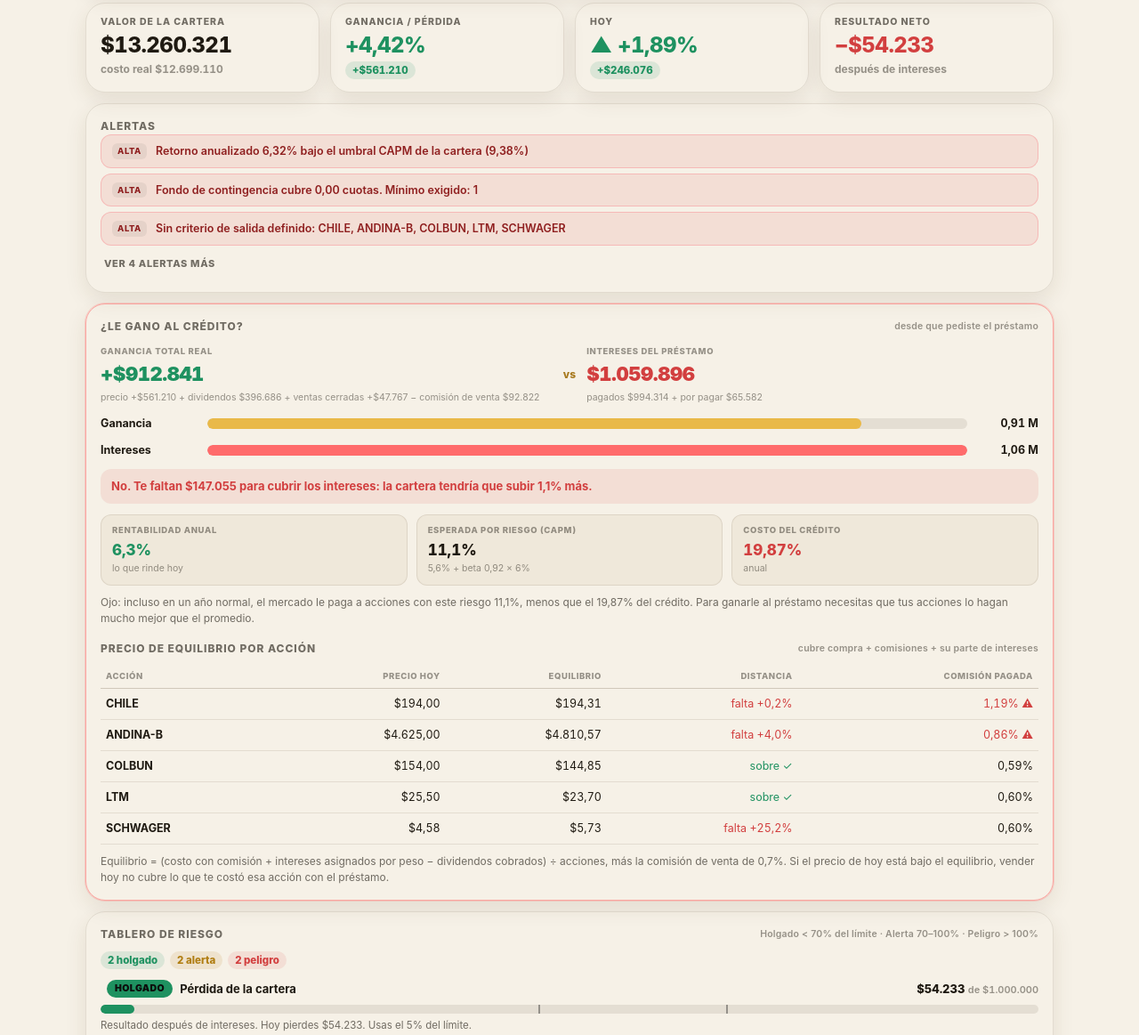
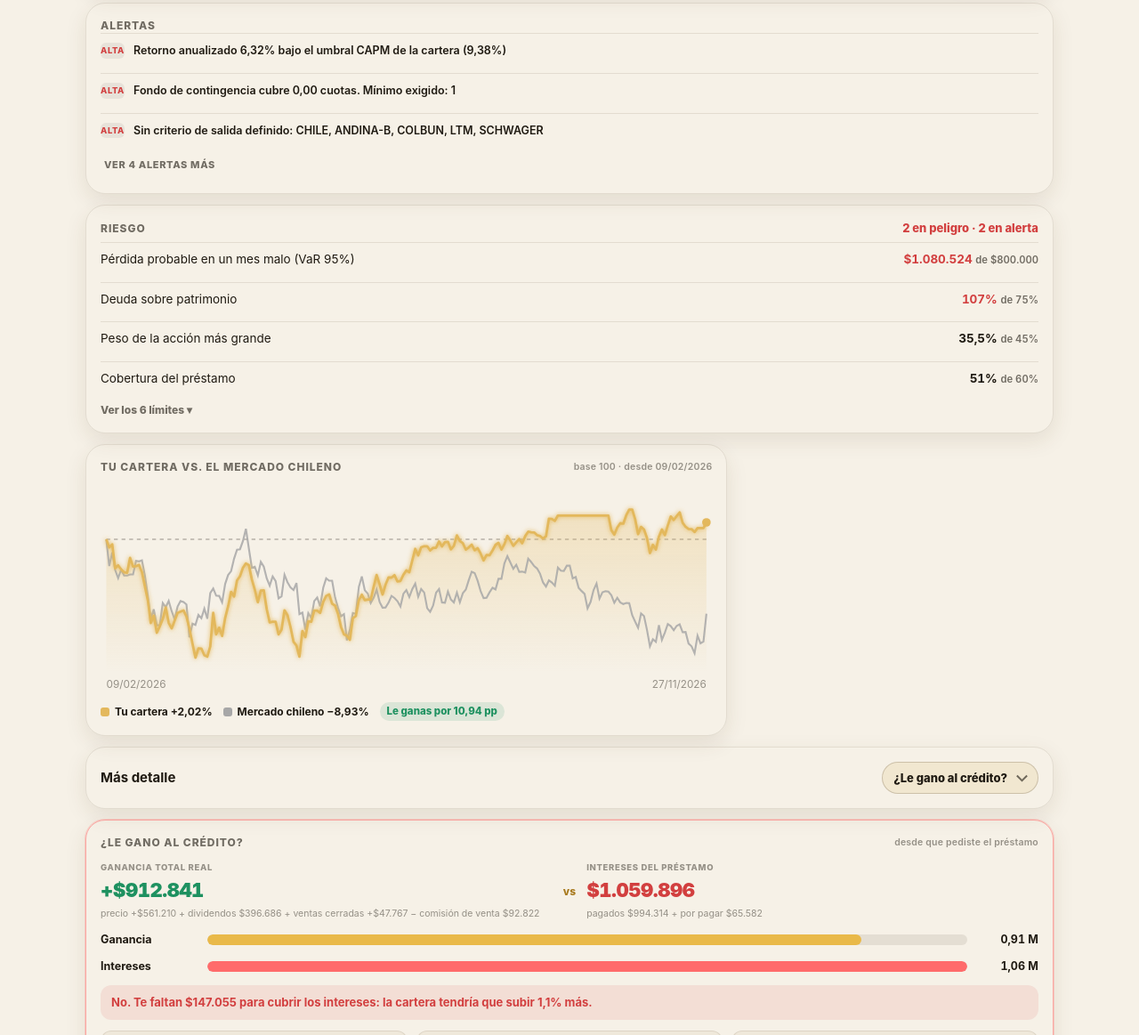
Before and after one commit to GSosa123/Portafolio-acciones, a plain HTML site: page index.html in a window 1280 px wide. Shown: the part 1384-2547 px from the top of the page at 89% size. Drawn offline with Linux system fonts and the light colour scheme.

Commit message:
Simplificar: Inicio con lo esencial y 'Más detalle' en menú; riesgo en una línea; empresas y crédito plegados
Co-Authored-By: Claude Opus 5.5 <noreply@anthropic.com>
Claude-Session: https://claude.ai/code/session_0197Gzs5s2m8PRkVssVNbebU

```diff
--- a/index.html
+++ b/index.html
@@ -193,6 +193,17 @@ svg[data-sc]{touch-action:pan-y;-webkit-user-select:none;user-select:none;-webki
 .sc-tip{position:absolute;top:-6px;transform:translate(-50%,-100%);pointer-events:none;display:none;white-space:nowrap;background:var(--panel2);border:1px solid var(--line2);border-radius:12px;padding:6px 10px;font-size:12px;font-weight:700;color:var(--mut);box-shadow:0 6px 20px rgba(0,0,0,.35);z-index:5}
 .sc-tip b{display:block;font-size:15px;font-weight:900;color:var(--tx)}
 .sc-tip i{display:inline-block;width:8px;height:8px;border-radius:50%;margin-right:5px;vertical-align:middle}
+.al.al-alta,.al.al-media,:root[data-tema="claro"] .al.al-alta,:root[data-tema="claro"] .al.al-media{background:transparent;color:var(--tx);border:0;border-top:1px solid var(--line);border-radius:0;padding:10px 0}
+.al-alta .al-n{background:transparent;color:var(--dn);padding:2px 0}.al-media .al-n{background:transparent;color:var(--acc);padding:2px 0}
+.emp-vig{margin-top:8px;font-size:13px;line-height:1.45;color:var(--tx);padding-left:10px;border-left:3px solid var(--acc)}
+.rk-h{display:flex;justify-content:space-between;align-items:baseline;gap:10px}
+.rk-r{font-size:13px;font-weight:800}
+.rk-f{display:flex;justify-content:space-between;gap:10px;padding:9px 0;border-top:1px solid var(--line);font-size:13.5px;margin-top:6px}
+.rk-f b{white-space:nowrap}.rk-f small,.lim-v small{color:var(--mut);font-weight:600}
+.rk-d summary{margin-top:8px;font-size:12px;font-weight:800;color:var(--mut);cursor:pointer;list-style:none}
+.rk-d summary::-webkit-details-marker{display:none}
+.lim-b i.rk-i{background:var(--gold)}.lim-b i.rk-i.ko{background:var(--dn)}
+.det-h{display:flex;justify-content:space-between;align-items:center;gap:10px;flex-wrap:wrap}.det-h>b{font-size:15px}
 .hz{padding:18px 18px 14px}
 .hz-top{display:flex;justify-content:space-between;align-items:center;gap:14px}
 .hz-top.a{justify-content:flex-start}
@@ -1485,18 +1496,22 @@ function limites(k, m) {
   return L;
 }
 function htmlLimites(k, m) {
+  /* Riesgo en una línea: lo que está en alerta o peligro arriba; el detalle de cada límite, plegado. */
   var L = limites(k, m), h = '', NOM = { ok: 'Holgado', md: 'Alerta', ko: 'Peligro', nd: 'Sin datos' };
-  var n = { ok: 0, md: 0, ko: 0 };
-  L.forEach(function (x) { if (n[x.s] != null) n[x.s]++; });
-  h += '<div class="w"><h3>Tablero de riesgo <small>Holgado &lt; 70% del límite · Alerta 70–100% · Peligro &gt; 100%</small></h3>' +
-    '<div class="lim-res"><span class="chip up">' + n.ok + ' holgado</span><span class="chip acc">' + n.md + ' alerta</span><span class="chip dn">' + n.ko + ' peligro</span></div>';
+  var malos = L.filter(function (x) { return x.s === 'ko'; }), alerta = L.filter(function (x) { return x.s === 'md'; });
+  var res = malos.length ? malos.length + ' en peligro' + (alerta.length ? ' · ' + alerta.length + ' en alerta' : '') : alerta.length ? alerta.length + ' en alerta' : 'Todo dentro de tus límites';
+  h += '<div class="w rk"><div class="rk-h"><h3 style="margin:0">Riesgo</h3><span class="rk-r ' + (malos.length ? 'dn' : alerta.length ? 'acc' : 'up') + '">' + res + '</span></div>';
+  malos.concat(alerta).forEach(function (x) {
+    h += '<div class="rk-f"><span>' + esc(x.t) + '</span><b class="num ' + (x.s === 'ko' ? 'dn' : '') + '">' + esc(x.val) + ' <small>de ' + esc(x.lim) + '</small></b></div>';
+  });
+  h += '<details class="rk-d"><summary>Ver los ' + L.length + ' límites ▾</summary>';
   L.forEach(function (x) {
     var w = x.uso == null ? 0 : Math.min(x.uso, 1.5) / 1.5 * 100;
-    h += '<div class="lim"><div class="lim-h"><span class="tag ' + x.s + '">' + NOM[x.s] + '</span><b>' + esc(x.t) + '</b><span class="num lim-v">' + esc(x.val) + ' <small>de ' + esc(x.lim) + '</small></span></div>' +
-      '<div class="lim-b"><i class="' + x.s + '" style="width:' + w.toFixed(1) + '%"></i><em style="left:46.67%"></em><em style="left:66.67%"></em></div>' +
-      '<div class="lim-e">' + esc(x.e) + (x.uso != null ? ' Usas el ' + fmtPct(x.uso * 100, 0) + ' del límite.' : '') + '</div></div>';
+    h += '<div class="lim"><div class="lim-h"><b>' + esc(x.t) + '</b><span class="num lim-v ' + (x.s === 'ko' ? 'dn' : '') + '">' + esc(x.val) + ' <small>de ' + esc(x.lim) + '</small></span></div>' +
+      '<div class="lim-b"><i class="rk-i' + (x.s === 'ko' ? ' ko' : '') + '" style="width:' + w.toFixed(1) + '%"></i><em style="left:66.67%"></em></div>' +
+      '<div class="lim-e">' + NOM[x.s] + '. ' + esc(x.e) + (x.uso != null ? ' Usas el ' + fmtPct(x.uso * 100, 0) + ' del límite.' : '') + '</div></div>';
   });
-  h += '<p class="expl">Los límites se cambian en Ajustes. Las marcas de la barra son el 70% y el 100% del límite.</p></div>';
+  h += '<p class="expl">La marca es el 100% del límite. Los límites se cambian en Ajustes.</p></details></div>';
   return h;
 }
 
@@ -1892,7 +1907,7 @@ function htmlValor(D, precio, beta, tk) {
     h += '<div class="val-v ' + R.ver + '"><div><div class="k">Precio hoy</div><b class="num">' + fmtP(precio) + '</b></div><div><div class="k">Valor justo estimado</div><b class="num">' + fmtP(R.justo) + '</b></div>' +
       '<div><span class="tag ' + R.ver + '">' + NV[R.ver] + '</span><div class="num" style="font-size:12px;margin-top:4px">' + (R.margen >= 0 ? 'Margen de seguridad +' : 'Sobreprecio ') + fmtPct(Math.abs(R.margen), 1) + '</div></div></div>';
   }
-  h += '<div class="chk">';
+  h += '<details class="tech" style="margin-top:8px"><summary>Ver múltiplos y cómo se calculó ▾</summary><div class="chk">';
   R.mult.forEach(function (m) {
     var s = m.ref ? (m.v <= m.ref * 0.9 ? 'ok' : m.v <= m.ref * 1.1 ? 'md' : 'ko') : 'nd';
     h += '<div class="chk-r"><div class="ic ' + s + '">' + (s === 'ok' ? '✓' : s === 'md' ? '=' : s === 'ko' ? '↑' : '–') + '</div><div class="tx">' + m.k + '<span>' + m.txt + (m.ref ? ' Sector: ' + fmtDec(m.ref, 1) + 'x.' : '') + '</span></div><div class="vv num">' + fmtDec(m.v, 1) + 'x</div></div>';
@@ -1900,7 +1915,7 @@ function htmlValor(D, precio, beta, tk) {
   if (R.dy !== undefined) h += '<div class="chk-r"><div class="ic ' + (R.dy >= num(S.cfg.tpm) ? 'ok' : 'md') + '">%</div><div class="tx">Rentabilidad por dividendo<span>Dividendo de 12 meses ($' + fmtDec(D.dps, 2) + ') sobre el precio. Verde si supera la TPM (' + fmtPct(num(S.cfg.tpm), 2) + ').</span></div><div class="vv num">' + fmtPct(R.dy, 1) + '</div></div>';
   h += '</div>';
   if (R.met.length) {
-    h += '<details class="tech" style="margin-top:8px"><summary>Cómo se calculó el valor justo ▾</summary><div style="padding:8px 2px">';
+    h += '<div style="padding:8px 2px">';
     R.met.forEach(function (m) { h += '<p class="expl" style="margin-top:6px"><b>' + m.k + ': ' + fmtP(m.v) + '.</b> ' + m.txt + '</p>'; });
     h += '<p class="expl" style="margin-top:6px">Valor justo = promedio de los métodos.' + (D.tipo === 'banco' ? ' Costo de capital (Ke, CAPM) = ' + fmtPct(S.cfg.rf, 1) + ' + β ' + fmtDec(beta || 1, 2) + ' × ' + fmtPct(S.cfg.erp, 1) + ' = ' + fmtPct(R.ke * 100, 1) + '. Crecimiento de largo plazo g = ' + fmtPct(R.g * 100, 1) + ' (nominal, cerca de la inflación).' : ' Los múltiplos objetivo son los típicos de empresas comparables del sector (ver Referencia).') + '</p>' +
       '<p class="expl" style="margin-top:6px">Regla: Barata si el valor justo supera el precio en 15% o más (margen de seguridad); Cara si está 10% o más bajo el precio; entre medio, Precio justo.</p>';
@@ -1908,7 +1923,7 @@ function htmlValor(D, precio, beta, tk) {
     if (D.notas) h += '<p class="expl" style="margin-top:6px"><b>Ojo:</b> ' + esc(D.notas) + '</p>';
     h += '<p class="expl" style="margin-top:6px;font-size:11px">Cifras ' + esc(D.fecha || '') + (D.fuentes ? '. Fuentes: ' + D.fuentes.map(function (f) { return '<a href="' + esc(f[1]) + '" target="_blank" rel="noopener">' + esc(f[0]) + '</a>'; }).join(' · ') : '') + '. No es recomendación de inversión.</p></div></details>';
   }
-  return h + '</div>';
+  return h + '</details></div>';
 }
 
 /* ---------- En estudio: cualquier empresa, con su EEFF ---------- */
@@ -2033,12 +2048,13 @@ function renderEmpresas(k) {
     var w = k.valor ? CALC.valorMercado(p) / k.valor * 100 : 0;
     h += '<div class="w s6 emp" id="emp-' + esc(p.ticker) + '" style="--tc:' + tc + '"><div class="emp-hd"><span class="emp-tk">' + esc(p.ticker) + '</span><b>' + esc(p.nombre || p.ticker) + '</b>' + tagVer(veredictoTk(p.ticker, num(p.precio), num(p.beta) || 1)) + '<small>pesa ' + fmtPct(w, 1) + '</small></div>' +
       '<div class="emp-r"><span class="tag ' + est + '">' + (est === 'ok' ? 'Sólida' : est === 'md' ? 'Con puntos a vigilar' : 'Débil') + '</span><span class="mut" style="font-size:11.5px">' + esc(f.periodo) + '</span></div>' +
-      '<p class="expl" style="margin-top:6px">' + esc(f.tipo) + '</p>' + htmlValor(VAL[p.ticker], num(p.precio), num(p.beta) || 1, p.ticker) + htmlEeff(p.ticker) + '<div class="lbl" style="margin-top:14px">Datos públicos de prensa</div><div class="chk">';
+      '<p class="expl" style="margin-top:6px">' + esc(f.tipo) + '</p><div class="emp-vig">Vigilar: ' + esc(f.vigilar) + '</div>' + htmlValor(VAL[p.ticker], num(p.precio), num(p.beta) || 1, p.ticker) +
+      '<details class="tech" style="margin-top:4px"><summary>Ver ratios del último reporte (' + f.ratios.length + ') ▾</summary>' + htmlEeff(p.ticker) + '<div class="lbl" style="margin-top:14px">Datos públicos de prensa</div><div class="chk">';
     f.ratios.forEach(function (r) {
       h += '<div class="chk-r"><div class="ic ' + r.s + '" title="' + NOM[r.s] + '">' + (r.s === 'ok' ? '✓' : r.s === 'md' ? '!' : r.s === 'ko' ? '✕' : '–') + '</div><div class="tx">' + esc(r.k) + '<span>' + esc(r.r) + '</span></div><div class="vv num">' + esc(r.v) + '</div></div>';
     });
-    h += '</div><div class="banda md" style="margin-top:10px">Vigilar: ' + esc(f.vigilar) + '</div><p class="expl" style="font-size:11px">Fuentes: ' +
-      f.fuentes.map(function (s) { return '<a href="' + esc(s[1]) + '" target="_blank" rel="noopener">' + esc(s[0]) + '</a>'; }).join(' · ') + '</p></div>';
+    h += '</div><p class="expl" style="font-size:11px">Fuentes: ' +
+      f.fuentes.map(function (s) { return '<a href="' + esc(s[1]) + '" target="_blank" rel="noopener">' + esc(s[0]) + '</a>'; }).join(' · ') + '</p></details></div>';
   }
   h += '</div>';
   document.getElementById('empresas').innerHTML = h;
@@ -2110,6 +2126,9 @@ function renderDash(k) {
     ko: ['Vas mal', 'Hoy la cartera no está pagando su costo. Revisa los puntos en rojo.']
   };
   var malos = sem.lista.filter(function (x) { return x.s === 'ko'; }).map(function (x) { return x.t.charAt(0).toLowerCase() + x.t.slice(1); });
+  var D = {}, marca = 0;
+  function ini() { marca = h.length; }
+  function cortar(id) { D[id] = h.slice(marca); h = h.slice(0, marca); }
   h += '<div class="dash">';
   // Héroe
   h += htmlHero(sem, HC, VER);
@@ -2123,29 +2142,34 @@ function renderDash(k) {
   }
   var vdPct = vdBase ? vd / vdBase * 100 : 0;
   function kpi(t, val, sub, cls) { return '<div class="w kpi s3"><div class="lbl">' + t + '</div><div class="v num">' + val + '</div><div class="s num">' + sub + '</div></div>'; }
+  ini();
   h += kpi('Valor de la cartera', cuenta(k.valor, 'clp'), '<span class="mut">costo real ' + clp(k.costo) + '</span>');
   h += kpi('Ganancia / pérdida', '<span class="' + (k.gp >= 0 ? 'up' : 'dn') + '">' + cuenta(k.gpPct, 'pp') + '</span>', '<span class="chip ' + (k.gp >= 0 ? 'up' : 'dn') + '">' + clpS(k.gp) + '</span>');
   h += kpi('Hoy', vdBase ? '<span class="' + (vd >= 0 ? 'up' : 'dn') + '">' + (vd >= 0 ? '▲ ' : '▼ ') + cuenta(vdPct, 'pp') + '</span>' : '<span class="mut">—</span>',
     vdBase ? '<span class="chip ' + (vd >= 0 ? 'up' : 'dn') + '">' + clpS(vd) + '</span>' : '<span class="mut">sin datos del día</span>');
   h += kpi('Resultado neto', '<span class="' + (k.neto >= 0 ? 'up' : 'dn') + '">' + cuenta(k.neto, 'clpS') + '</span>', '<span class="mut">después de intereses</span>');
+  cortar('kpis');
   if (ALERTAS_H) h += '<div class="w"><h3>Alertas</h3><div id="alertasP">' + ALERTAS_H + '</div></div>';
-  h += htmlGanoCredito(k);
+  ini(); h += htmlGanoCredito(k); cortar('credito');
   h += htmlLimites(k, m);
   // Cartera vs IPSA
   if (m) {
     h += '<div class="w s8"><h3>Tu cartera vs. el mercado chileno <small>base 100 · desde ' + fFecha(m.fechas[0]) + '</small></h3>' + svgLinea(m) +
       '<div class="leg"><span><i style="background:' + '#e3b85c' + '"></i>Tu cartera ' + pp(m.retTot) + '</span><span><i style="background:#a7a7a7"></i>Mercado chileno ' + pp(m.retI) + '</span>' +
       '<span class="chip ' + (m.alfa >= 0 ? 'up' : 'dn') + '">' + (m.alfa >= 0 ? 'Le ganas por ' : 'Pierdes por ') + fmtDec(Math.abs(m.alfa), 2) + ' pp</span></div></div>';
-    h += '<div class="w s4"><h3>Riesgo</h3><div class="minis">' +
+    ini();
+    h += '<div class="w s4"><h3>Riesgo de mercado</h3><div class="minis">' +
       '<div><div class="k">Sharpe</div><div class="v num ' + (m.sharpe >= 0.5 ? 'up' : m.sharpe >= 0 ? 'acc' : 'dn') + '">' + cuenta(m.sharpe, 'dec') + '</div><div class="n">mercado ' + fmtDec(m.sharpeI, 2) + '</div></div>' +
       '<div><div class="k">Volatilidad</div><div class="v num">' + cuenta(m.vol, 'pct1') + '</div><div class="n">anual · mercado ' + fmtPct(m.volI, 1) + '</div></div>' +
       '<div><div class="k">Caída máxima</div><div class="v num ' + (m.mdd < 0 ? 'dn' : 'up') + '">' + cuenta(m.mdd, 'pct1') + '</div><div class="n">hoy ' + fmtPct(m.ddHoy, 1) + ' del máximo</div></div>' +
       '<div><div class="k">Beta real</div><div class="v num">' + cuenta(m.beta, 'dec') + '</div><div class="n">vs mercado · supuesta ' + fmtDec(k.beta, 2) + '</div></div>' +
       '</div></div>';
+    cortar('riesgo');
   } else {
     h += '<div class="w"><h3>Tu cartera vs. el mercado chileno</h3><p class="expl">Faltan los precios históricos. Se cargan solos al actualizar precios (pestaña Papeles → "Actualizar precios ahora").</p></div>';
   }
   // Rentabilidad vs costos
+  ini();
   var barras = [
     { t: 'Tu rentabilidad', v: k.anualizado, c: 'linear-gradient(90deg,#9c7330,#f3d48a)' },
     { t: 'Exigida CAPM', v: k.keCartera, c: '#e8cf93' },
@@ -2162,7 +2186,9 @@ function renderDash(k) {
     ? 'Tu rentabilidad supera el costo del crédito por ' + fmtDec(k.gap, 2) + ' puntos: el préstamo te está ayudando.'
     : 'El crédito cuesta ' + fmtDec(Math.abs(k.gap), 2) + ' puntos más de lo que rinde la cartera. Cada peso prestado hoy resta.') + '</p></div>';
   var items = S.posiciones.map(function (p, ix) { return { t: p.ticker, v: CALC.valorMercado(p), c: colorTk(p.ticker), g: CALC.costoReal(p) ? (CALC.valorMercado(p) / CALC.costoReal(p) - 1) * 100 : 0 }; });
+  cortar('costos');
   // G/P por acción
+  ini();
   var maxG = Math.max.apply(null, items.map(function (x) { return Math.abs(x.g); }).concat([1]));
   h += '<div class="w s6"><h3>Ganancia o pérdida por acción <small>sobre costo real</small></h3><div class="hb">';
   items.forEach(function (it, ix) {
@@ -2170,7 +2196,9 @@ function renderDash(k) {
     h += '<div class="hb-r"><span><b class="tkn">' + dotTk(it.t) + esc(it.t) + '</b></span><div class="t"><span class="mid" style="left:50%"></span><i class="' + (it.g < 0 ? 'neg' : '') + '" style="' + (it.g >= 0 ? 'left:50%' : 'right:50%') + ';width:' + w.toFixed(1) + '%;background:' + (it.g >= 0 ? '#5fd39a' : '#ff6b6b') + ';animation-delay:' + (ix * 0.08) + 's"></i></div><b class="num ' + (it.g >= 0 ? 'up' : 'dn') + '">' + pp(it.g, 1) + '</b></div>';
   });
   h += '</div></div>';
+  cortar('gp');
   // Composición
+  ini();
   h += '<div class="w s6"><h3>Composición <small>peso en la cartera</small></h3><div class="ring comp" style="margin-top:8px">' +
     svgDonut(items, k.valor, '$' + fmtDec(k.valor / 1e6, 1) + ' M', S.posiciones.length + ' acciones') +
     '<div style="flex:1;min-width:0">';
@@ -2179,7 +2207,9 @@ function renderDash(k) {
       '<span class="num"><b>' + fmtPct(k.valor ? it.v / k.valor * 100 : 0, 1) + '</b> <span class="' + (it.g >= 0 ? 'up' : 'dn') + '" style="font-weight:700;margin-left:6px">' + pp(it.g, 1) + '</span></span></div>';
   });
   h += '</div></div>' + (k.maxConc > cfg.topeConc ? '<p class="expl acc">' + k.maxTk + ' pesa ' + fmtPct(k.maxConc, 1) + ', sobre tu tope de ' + fmtPct(cfg.topeConc, 0) + '.</p>' : '') + '</div>';
+  cortar('comp');
   // Préstamo
+  ini();
   var pag = num(cr.pagadas), tot = num(cr.cuotas) || 1;
   h += '<div class="w s6"><h3>Préstamo <small>vence ' + fFecha(cr.vencimiento) + '</small></h3><div class="ring" style="margin-top:8px">' +
     svgAnillo(pag / tot, 'url(#gg)', pag + '/' + tot, 'cuotas') +
@@ -2192,14 +2222,18 @@ function renderDash(k) {
     '<div class="gauge-l"><span>0%</span><span>límite ' + fmtPct(cfg.dpMax, 0) + '</span></div></div>' +
     '<div class="minis"><div><div class="k">Colchón de cuotas</div><div class="v num ' + (k.cuotasCub >= 1 ? 'up' : 'dn') + '">' + fmtDec(k.cuotasCub, 1) + '</div><div class="n">de ' + cr.fondoCuotas + ' objetivo</div></div>' +
     '<div><div class="k">Falta pagar</div><div class="v num">' + clp((tot - pag) * k.cuota) + '</div><div class="n">' + (tot - pag) + ' cuotas</div></div></div></div>';
-  h += htmlDividendos();
+  cortar('prestamo');
+  ini(); h += htmlDividendos(); cortar('divs');
   // Semáforo detalle
+  ini();
   h += '<div class="w"><h3>Indicadores <small>verde bien · amarillo atención · rojo mal</small></h3><div class="chk chk2">';
   sem.lista.forEach(function (x) {
     h += '<div class="chk-r"><div class="ic ' + x.s + '">' + (x.s === 'ok' ? '✓' : x.s === 'md' ? '!' : '✕') + '</div><div class="tx">' + esc(x.t) + '<span>' + esc(x.e) + '</span></div><div class="vv num" style="color:' + HC[x.s] + '">' + esc(x.v) + '</div></div>';
   });
   h += '</div></div>';
+  cortar('ind');
   // Retornos formales
+  ini();
   h += '<div class="w"><h3>Rentabilidad en detalle</h3><div class="minis" style="grid-template-columns:repeat(auto-fit,minmax(150px,1fr))">' +
     '<div><div class="k">Anualizada</div><div class="v num">' + fmtPct(k.anualizado) + '</div><div class="n">nominal sobre costo real</div></div>' +
     '<div><div class="k">Real (sin inflación)</div><div class="v num">' + fmtPct(k.real) + '</div><div class="n">Fisher, inflación ' + fmtPct(cfg.inflacion, 1) + '</div></div>' +
@@ -2215,6 +2249,13 @@ function renderDash(k) {
       '<div><div class="k">VaR 95% · 1 mes</div><div class="v num dn">' + clp(m.varM * k.valor / 100) + '</div><div class="n">' + fmtPct(m.varM, 1) + ' · CVaR ' + clp(m.cvarM * k.valor / 100) + '</div></div>' : '') +
     (m ? '<div><div class="k">TWR anualizado</div><div class="v num">' + fmtPct(m.retAn) + '</div><div class="n">serie diaria · ' + m.dias + ' ruedas</div></div>' : '') +
     '</div><p class="expl" style="font-size:11px">Mercado chileno = índice MSCI Chile (ETF ECH) en pesos; Yahoo no publica la historia del IPSA. Sharpe, volatilidad, caída máxima y beta real se calculan con cierres diarios y las acciones actuales desde la fecha de compra de cada papel. Tasa libre de riesgo ' + fmtPct(cfg.rf) + '.</p></div>';
+  cortar('rent');
+  var OPC = [['credito', '¿Le gano al crédito?'], ['riesgo', 'Riesgo de mercado'], ['costos', '¿Rinde más de lo que cuesta?'], ['gp', 'Ganancia por acción'],
+    ['comp', 'Composición'], ['prestamo', 'Préstamo'], ['divs', 'Dividendos cobrados'], ['ind', 'Todos los indicadores'], ['rent', 'Rentabilidad en detalle']].filter(function (o) { return D[o[0]]; });
+  var ver = D[S.dashVer] ? S.dashVer : OPC[0][0];
+  h += '<div class="w det-h"><b>Más detalle</b><div class="tk-dd"><span>' + OPC.filter(function (o) { return o[0] === ver; })[0][1] + '</span><select data-dashver aria-label="Más detalle">' +
+    OPC.map(function (o) { return '<option value="' + o[0] + '"' + (o[0] === ver ? ' selected' : '') + '>' + o[1] + '</option>'; }).join('') + '</select></div></div>';
+  h += D[ver];
   h += '</div>';
   var el = document.getElementById('dash');
   el.innerHTML = h;
@@ -2444,7 +2485,7 @@ function renderCredito(k) {
     '<p class="legal">Mínimo por cláusula del pagaré: ' + fmtPct(num(cr.prepagoMinPct), 0) + ' del saldo = ' + clp(minimo) +
     '. La Ley 18.010 Art. 10 solo hace irrenunciable el prepago sobre el 20% del saldo, así que bajo eso manda la cláusula. Confirma con el banco antes de comprometer el monto.</p></div>';
 
-  h += '<div class="sec gris"><div class="lbl">Parámetros del crédito</div><div class="fr">' +
+  h += '<details class="sec gris tech" data-crpar' + (S.crParAb ? ' open' : '') + '><summary>Editar parámetros del crédito ▾</summary><div class="fr" style="margin-top:10px">' +
     inputK('Saldo insoluto', cr.saldo, 'cr.saldo') +
     inputK('Cuota mensual', cr.cuotaMensual, 'cr.cuotaMensual') +
     inputK('Cuotas totales', cr.cuotas, 'cr.cuotas') +
@@ -2453,7 +2494,7 @@ function renderCredito(k) {
     inputK('Capital amortizado', cr.capitalAmortizado, 'cr.capitalAmortizado') +
     inputK('Fondo contingencia', cr.fondo, 'cr.fondo') +
     inputK('Día de débito', cr.diaDebito, 'cr.diaDebito') +
-    '</div></div>';
+    '</div></details>';
   document.getElementById('credito').innerHTML = h;
 }
 
@@ -2653,7 +2694,9 @@ function itemNoticia(it) {
 }
 var NOTF = 'todo';
 var NOTF_OPC = [['todo', 'Todo'], ['cmf', 'Hechos CMF'], ['prensa', 'Prensa'], ['merc', 'Mercurio'], ['reco', 'Recomendaciones']];
+document.addEventListener('toggle', function (ev) { if (ev.target && ev.target.hasAttribute && ev.target.hasAttribute('data-crpar')) S.crParAb = ev.target.open; }, true);
 document.addEventListener('change', function (ev) {
+  if (ev.target && ev.target.hasAttribute && ev.target.hasAttribute('data-dashver')) { var yd = window.scrollY; S.dashVer = ev.target.value; render(); window.scrollTo(0, yd); return; }
   if (ev.target && ev.target.id === 'selTema') { ponerTema(ev.target.value); return; }
   if (ev.target && ev.target.hasAttribute && ev.target.hasAttribute('data-miper')) { var y0 = window.scrollY; S.miPer = ev.target.value; render(); window.scrollTo(0, y0); return; }
   if (!ev.target || ev.target.id !== 'notfSel') return;
```
